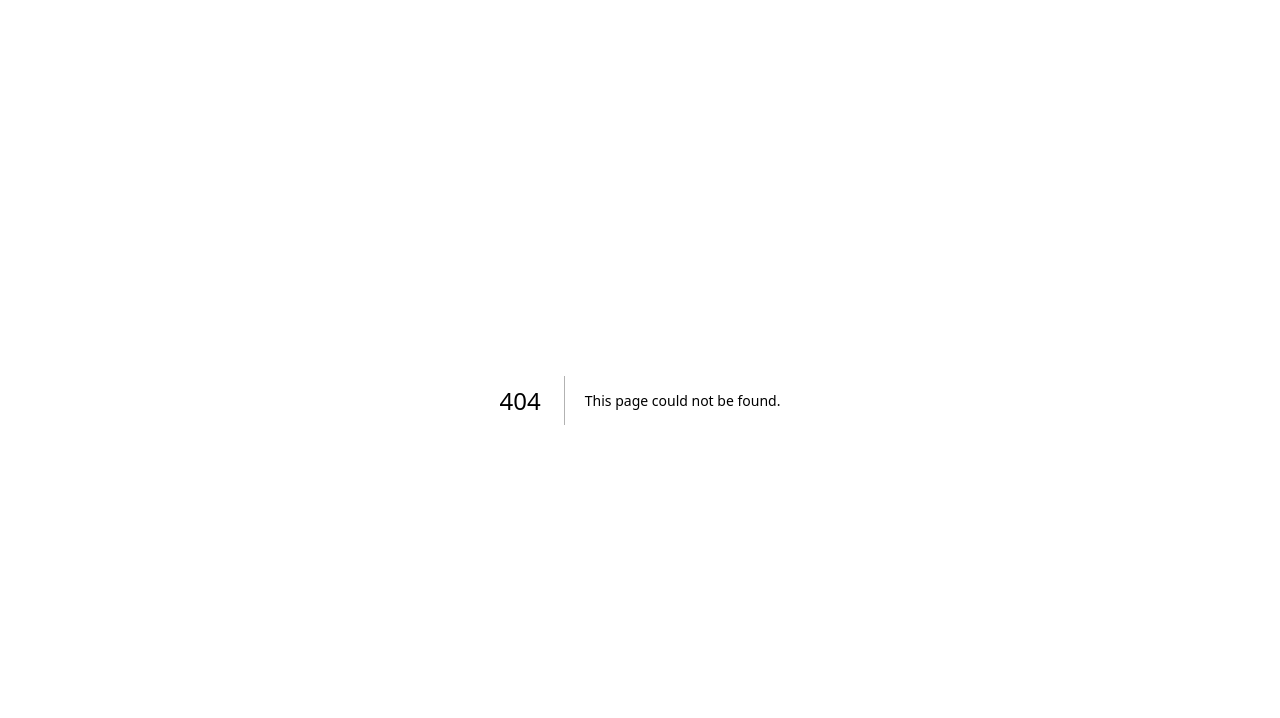
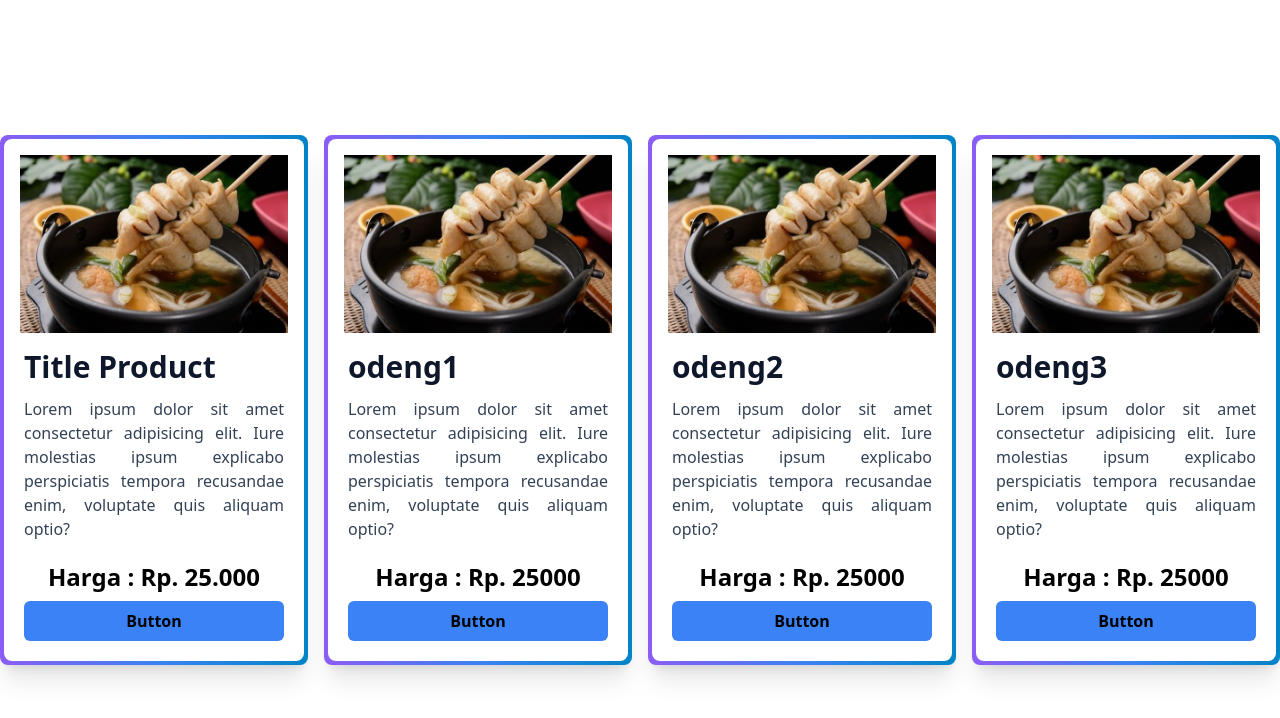
Before and after one commit to adindasintawati/belajar-nextjs, a Next.js app: page /products in a window 1280 px wide. Before the commit this address had no page. Shown: the top 718 px of the page. Built offline with nearby package versions, Linux system fonts and the light colour scheme.

Commit message:
nested-component

```diff
--- /dev/null
+++ b/src/components/molecules/CardProduct/index.js
@@ -0,0 +1,47 @@
+import Button from "@/components/atoms/Button";
+import React from "react";
+
+/**CardProduct : Komponen utama/parent sebagai pembungkus/container untuk beberapa komponen children(Header, Body, & Footer)*/
+const CardProduct = ({ children }) => {
+  return (
+    <>
+      <div className="rounded-lg bg-gradient-to-r from-violet-500 via-blue-500 to bg-sky-600 p-1 shadow-xl">
+        <div className="w-full max-w-xs bg-white rounded-lg">{children}</div>
+      </div>
+    </>
+  );
+};
+
+export default CardProduct;
+
+// Header
+function Header({ image }) {
+  return <img src={image} alt={image} className="p-4 rounded-t-lg" />;
+}
+
+// Body
+function Body({ title, desc }) {
+  return (
+    <div className="px-5 pb-5">
+      <h3 className="text-3xl font-bold text-slate-900">{title}</h3>
+      <p className="mt-3 text-slate-700 text-base text-justify">{desc}</p>
+    </div>
+  );
+}
+
+// Footer
+function Footer({ price }) {
+  return (
+    <div className="flex flex-col items-center justify-center px-5 pb-5">
+      <span className="text-2xl font-semibold mb-2">Harga : Rp. {price}</span>
+      <Button size={"w-full"} color="bg-blue-500 hover:bg-blue-700">
+        Buy
+      </Button>
+    </div>
+  );
+}
+
+// cara export komponen children
+CardProduct.Header = Header;
+CardProduct.Body = Body;
+CardProduct.Footer = Footer;
--- a/src/components/templates/AuthLayout/index.js
+++ b/src/components/templates/AuthLayout/index.js
@@ -31,7 +31,7 @@
           )}
 
           {/* Conditional rendering cara ke-2 dengan logika &&*/}
-          <p className="text-sm text-center mt-2">
+          {/* <p className="text-sm text-center mt-2">
             {type === "login"
               ? "Don't have an account? "
               : "Already have an account? "}
@@ -48,7 +48,7 @@
                 Login
               </Link>
             )}
-          </p>
+          </p> */}
         </div>
       </div>
     </>
--- /dev/null
+++ b/src/pages/products/index.js
@@ -0,0 +1,57 @@
+import CardProduct from "@/components/molecules/CardProduct";
+import React from "react";
+
+const data = [
+  {
+    id: 1,
+    image: "image/odeng.jpg",
+    name: "odeng1",
+    desc: "Lorem ipsum dolor sit amet consectetur adipisicing elit. Iure molestias ipsum explicabo perspiciatis tempora recusandae enim, voluptate quis aliquam optio?",
+    price: 25000,
+  },
+  {
+    id: 2,
+    image: "image/odeng.jpg",
+    name: "odeng2",
+    desc: "Lorem ipsum dolor sit amet consectetur adipisicing elit. Iure molestias ipsum explicabo perspiciatis tempora recusandae enim, voluptate quis aliquam optio?",
+    price: 25000,
+  },
+  {
+    id: 3,
+    image: "image/odeng.jpg",
+    name: "odeng3",
+    desc: "Lorem ipsum dolor sit amet consectetur adipisicing elit. Iure molestias ipsum explicabo perspiciatis tempora recusandae enim, voluptate quis aliquam optio?",
+    price: 25000,
+  },
+];
+
+const ProductsPage = () => {
+  return (
+    <div className="flex justify-center items-center min-h-screen gap-4">
+      {/* Baris awal cara menggunakan nested component */}
+      <CardProduct>
+        <CardProduct.Header image={"image/odeng.jpg"} />
+        <CardProduct.Body
+          title={"Title Product"}
+          desc={
+            "Lorem ipsum dolor sit amet consectetur adipisicing elit. Iure molestias ipsum explicabo perspiciatis tempora recusandae enim, voluptate quis aliquam optio?"
+          }
+        />
+        <CardProduct.Footer price={"25.000"} />
+      </CardProduct>
+      {/* Baris akhir cara menggunakan nested component */}
+
+      {/* cara memanggil nested componen menggunakan RENDERING LIST
+      Rendering List : teknik untuk menampilkan beberapa elemen berdasarkan data dinamis yang disimpan dalam array of object */}
+      {data.map((item) => (
+        <CardProduct key={item.id}>
+          <CardProduct.Header image={item.image} />
+          <CardProduct.Body title={item.name} desc={item.desc} />
+          <CardProduct.Footer price={item.price} />
+        </CardProduct>
+      ))}
+    </div>
+  );
+};
+
+export default ProductsPage;
```
Also changed, not shown: public/image/odeng.jpg (added).
